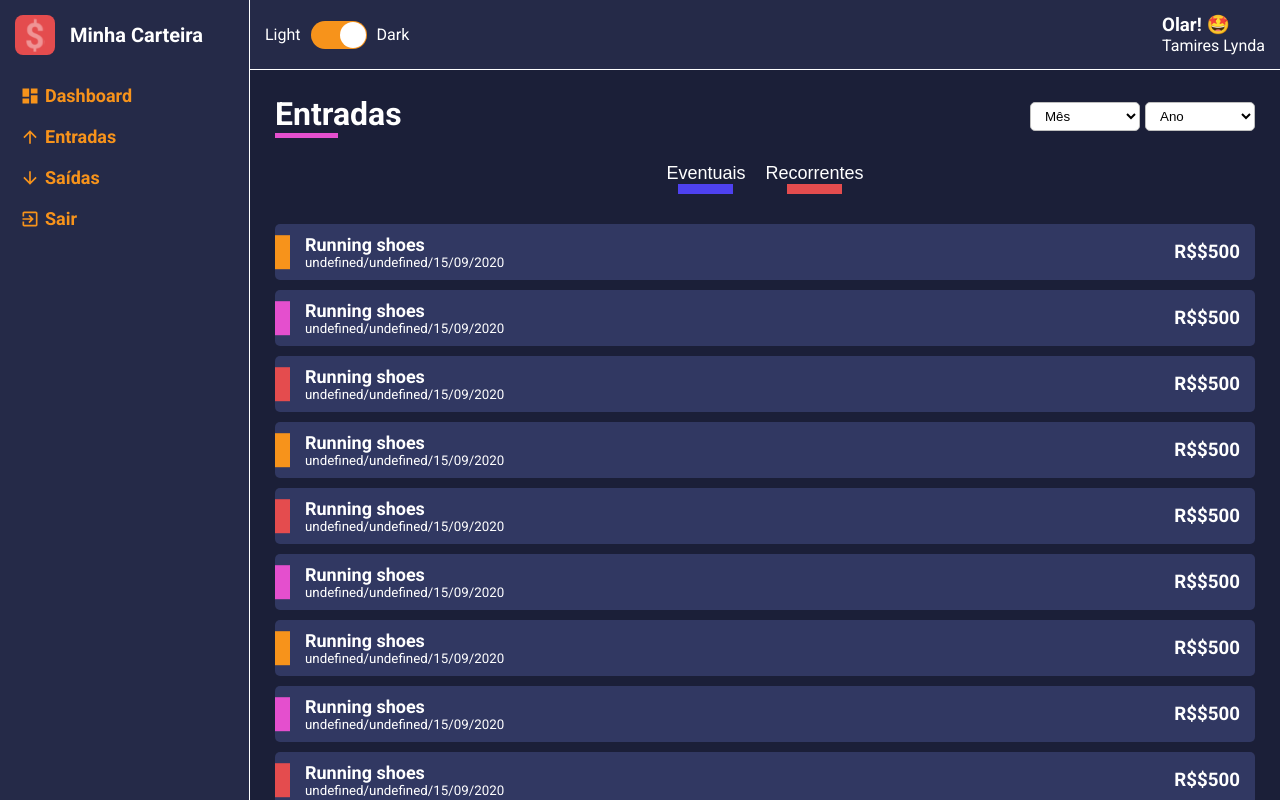
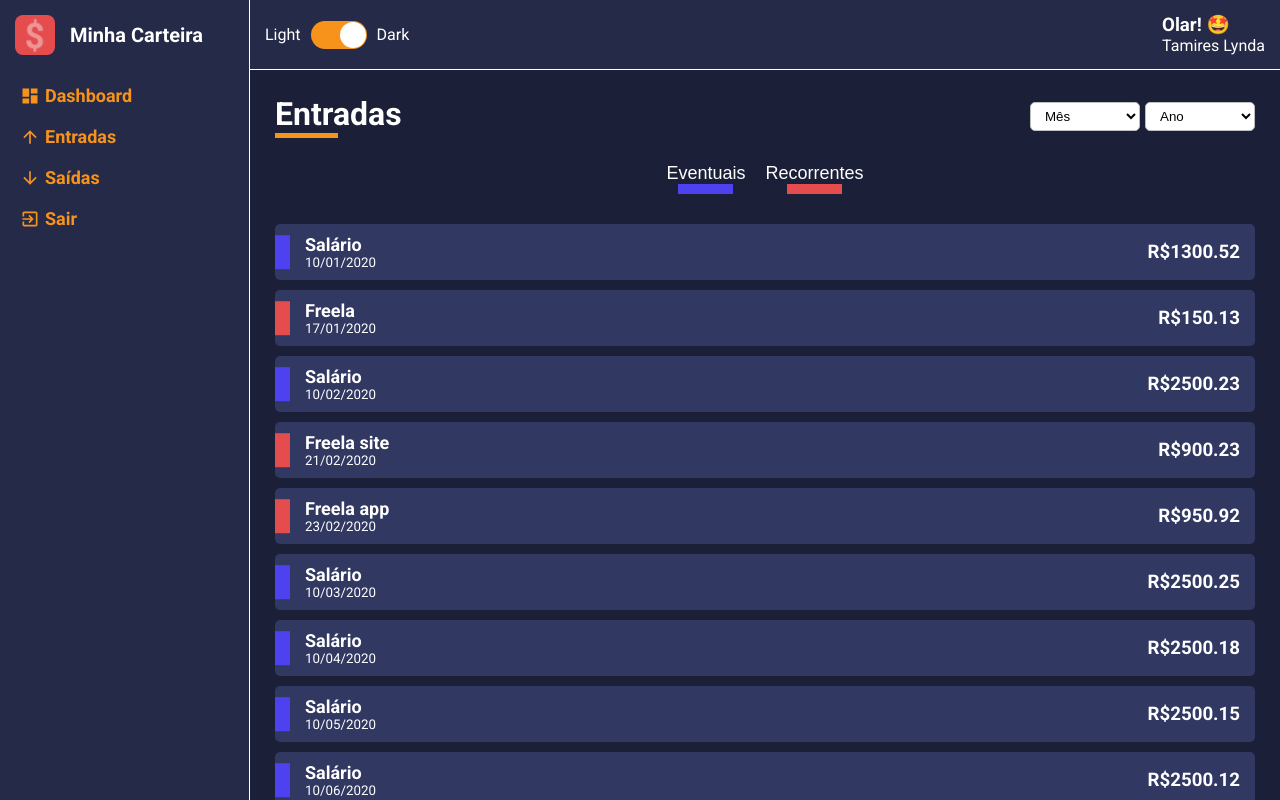
Before and after one commit to tamires-manhaes/wallet-dashboard, a React (Create React App) app: page /list/entries in a window 1280 px wide. Built offline with nearby package versions, Linux system fonts and the light colour scheme.

Commit message:
listas dinâmicas personalizadas

```diff
--- a/src/pages/List/index.tsx
+++ b/src/pages/List/index.tsx
@@ -1,4 +1,4 @@
-import React from 'react';
+import React, { useMemo, useState, useEffect } from 'react';
 
 import { Container, Content, Filters } from './styles';
 
@@ -6,7 +6,37 @@ import ContentHeader from '../../components/ContentHeader';
 import SelectInput from '../../components/SelectInput';
 import HistoryCard from '../../components/HistoryFinanceCard';
 
-const List: React.FC = () => {
+import gains from '../../data/gains';
+import expenses from '../../data/expenses';
+
+interface IRouteParams {
+  match: {
+    params: {
+      type: string
+    }
+  }
+}
+
+interface IData {
+  description: string,
+  amount: string ,
+  frequency: string,
+  date: string,
+  tagColor: string
+}
+
+const List: React.FC<IRouteParams> = ({ match }) => {
+  const [data, setData] = useState<IData[]>([]);
+
+  const { type } = match.params;
+  const option = useMemo(() => {
+    return type === 'entries' ? { title: 'Entradas', lineColor: '#F7931B' } : { title: 'Saídas', lineColor: '#E44C4E' };
+  },[type]);
+
+  const listData = useMemo(() => {
+    return type === 'entries' ? gains : expenses;
+  },[type]);
+
   const months = [
     { value: 0, label: 'Mês' },
     { value: 3, label: 'Março' },
@@ -28,11 +58,24 @@ const List: React.FC = () => {
     { value: 2018, label: '2018' },
     { value: 2019, label: '2019' },
     { value: 2020, label: '2020' },
-  ]
+  ];
+
+  useEffect(() => {
+    const response = listData.map(item => {
+      return {
+        description : item.description,
+        amount: item.amount,
+        frequency: item.frequency,
+        date: item.date,
+        tagColor: item.frequency === 'recorrente' ? '#4E41F0' : '#E44C4E'
+      }
+    })
+    setData(response)
+  },[type]);
 
   return (
     <Container>
-      <ContentHeader title="Entradas" lineColor="#E44FCE">
+      <ContentHeader title={option.title} lineColor={option.lineColor}>
         <SelectInput options={months}/>
         <SelectInput options={years}/>
       </ContentHeader>
@@ -43,15 +86,12 @@ const List: React.FC = () => {
       </Filters>
 
       <Content>
-        <HistoryCard tagColor="#F7931B" title="Running shoes" subtitle="15/09/2020" amount="$500"/>
-        <HistoryCard tagColor="#E44FCE" title="Running shoes" subtitle="15/09/2020" amount="$500"/>
-        <HistoryCard tagColor="#E44C4E" title="Running shoes" subtitle="15/09/2020" amount="$500"/>
-        <HistoryCard tagColor="#F7931B" title="Running shoes" subtitle="15/09/2020" amount="$500"/>
-        <HistoryCard tagColor="#E44C4E" title="Running shoes" subtitle="15/09/2020" amount="$500"/>
-        <HistoryCard tagColor="#E44FCE" title="Running shoes" subtitle="15/09/2020" amount="$500"/>
-        <HistoryCard tagColor="#F7931B" title="Running shoes" subtitle="15/09/2020" amount="$500"/>
-        <HistoryCard tagColor="#E44FCE" title="Running shoes" subtitle="15/09/2020" amount="$500"/>
-        <HistoryCard tagColor="#E44C4E" title="Running shoes" subtitle="15/09/2020" amount="$500"/>
+        {
+          data.map((item, index) => (
+            <HistoryCard key={index} tagColor={item.tagColor} title={item.description} subtitle={item.date} amount={item.amount}/>
+          ))
+
+        }
       </Content>
     </Container>
   )
```
